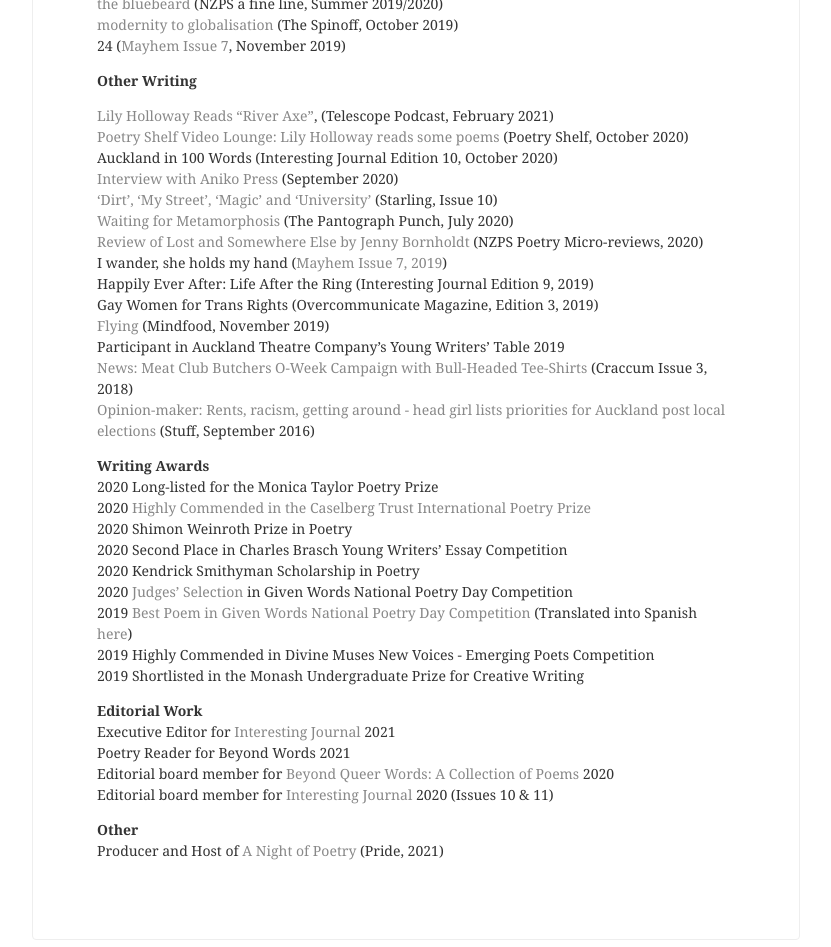
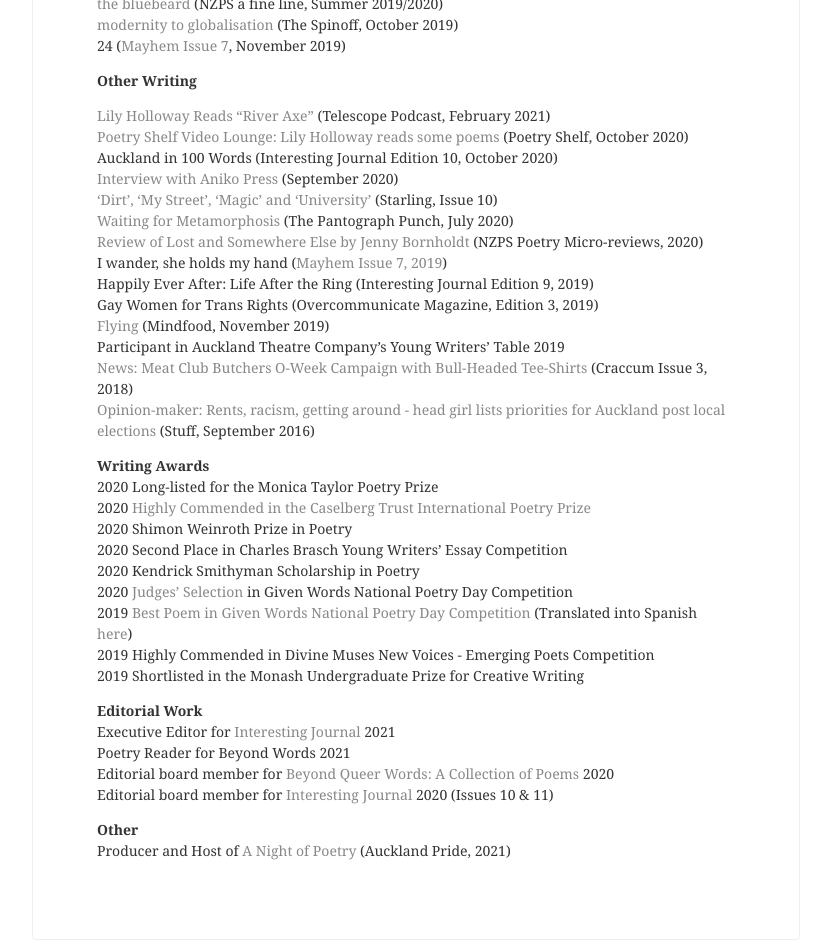
Before and after one commit to lilyholloway/lilyholloway.github.io, a Jekyll site: the page built from cv.md, in a window 1280 px wide. Shown: the part 840-1787 px from the top of the page, without its empty margins (224-1055 px from the left). Built offline with Jekyll 4.4.1, drawn with Linux system fonts in a browser that asks for light colours; nearby versions of some CDN libraries.

Commit message:
Update cv.md

```diff
--- a/cv.md
+++ b/cv.md
@@ -28,7 +28,7 @@
 
 <b>Other Writing</b><br>
 
-<a href="https://open.spotify.com/episode/5poNhuzseCeBG57uilcEVj?si=1aakXCdRRkWLcbXQWhwYEg">Lily Holloway Reads "River Axe"</a>, (Telescope Podcast, February 2021)<br>
+<a href="https://open.spotify.com/episode/5poNhuzseCeBG57uilcEVj?si=1aakXCdRRkWLcbXQWhwYEg">Lily Holloway Reads "River Axe"</a> (Telescope Podcast, February 2021)<br>
 <a href="https://nzpoetryshelf.com/2020/10/30/poetry-shelf-video-lounge-lily-holloway-reads-some-poems/">Poetry Shelf Video Lounge: Lily Holloway reads some poems</a> (Poetry Shelf, October 2020)<br>
 Auckland in 100 Words (Interesting Journal Edition 10, October 2020)<br>
 <a href="https://www.anikopress.com/interviews/lily-holloway">Interview with Aniko Press</a> (September 2020)<br>
@@ -61,4 +61,4 @@
 Editorial board member for <a href="https://www.interestingjournal.com/who-we-are">Interesting Journal</a> 2020 (Issues 10 & 11)<br>
 
 <b>Other</b><br>
-Producer and Host of <a href="https://aucklandpride.org.nz/a-night-of-poetry/">A Night of Poetry</a> (Pride, 2021)<br>
+Producer and Host of <a href="https://aucklandpride.org.nz/a-night-of-poetry/">A Night of Poetry</a> (Auckland Pride, 2021)<br>
```
